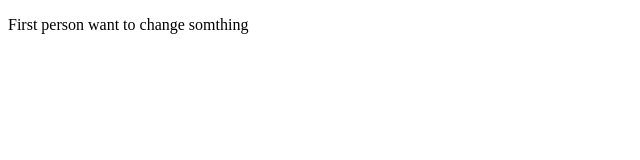
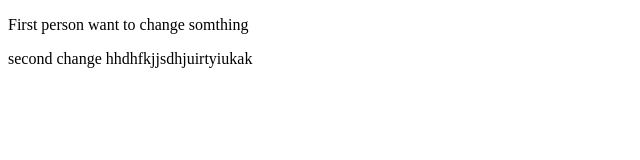
Before and after one commit to Sreynakk/Intern-Project, a plain HTML site: page index.html in a window 1280 px wide. Shown: the whole page, without its empty margins (0-640 px from the left). Drawn offline with Linux system fonts and the light colour scheme.

Commit message:
add new guideline

```diff
--- a/index.html
+++ b/index.html
@@ -7,5 +7,7 @@
 </head>
 <body>
     <p>First person want to change somthing</p>
+    <p>second change hhdhfkjjsdhjuirtyiukak</p>
+
 </body>
 </html>
```
